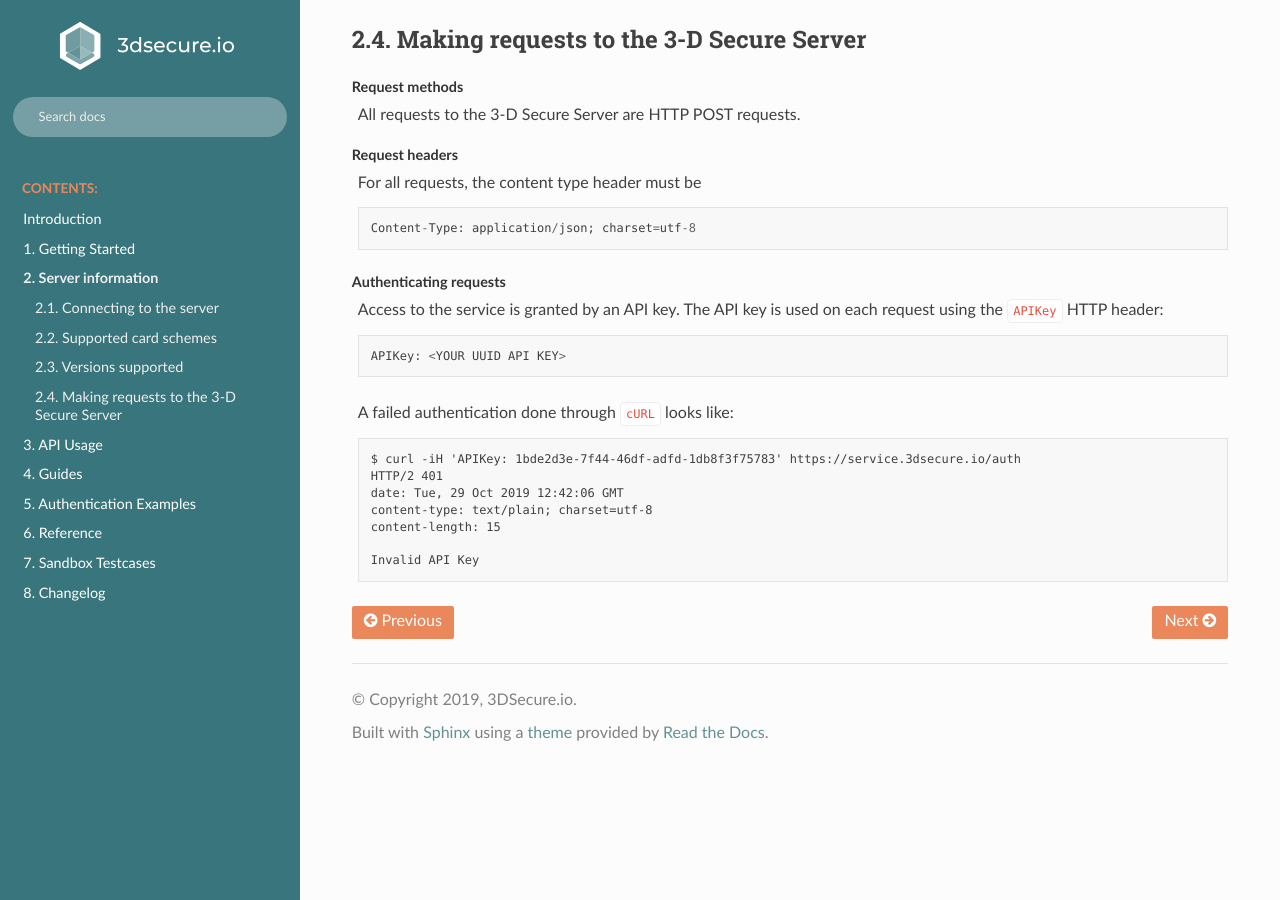
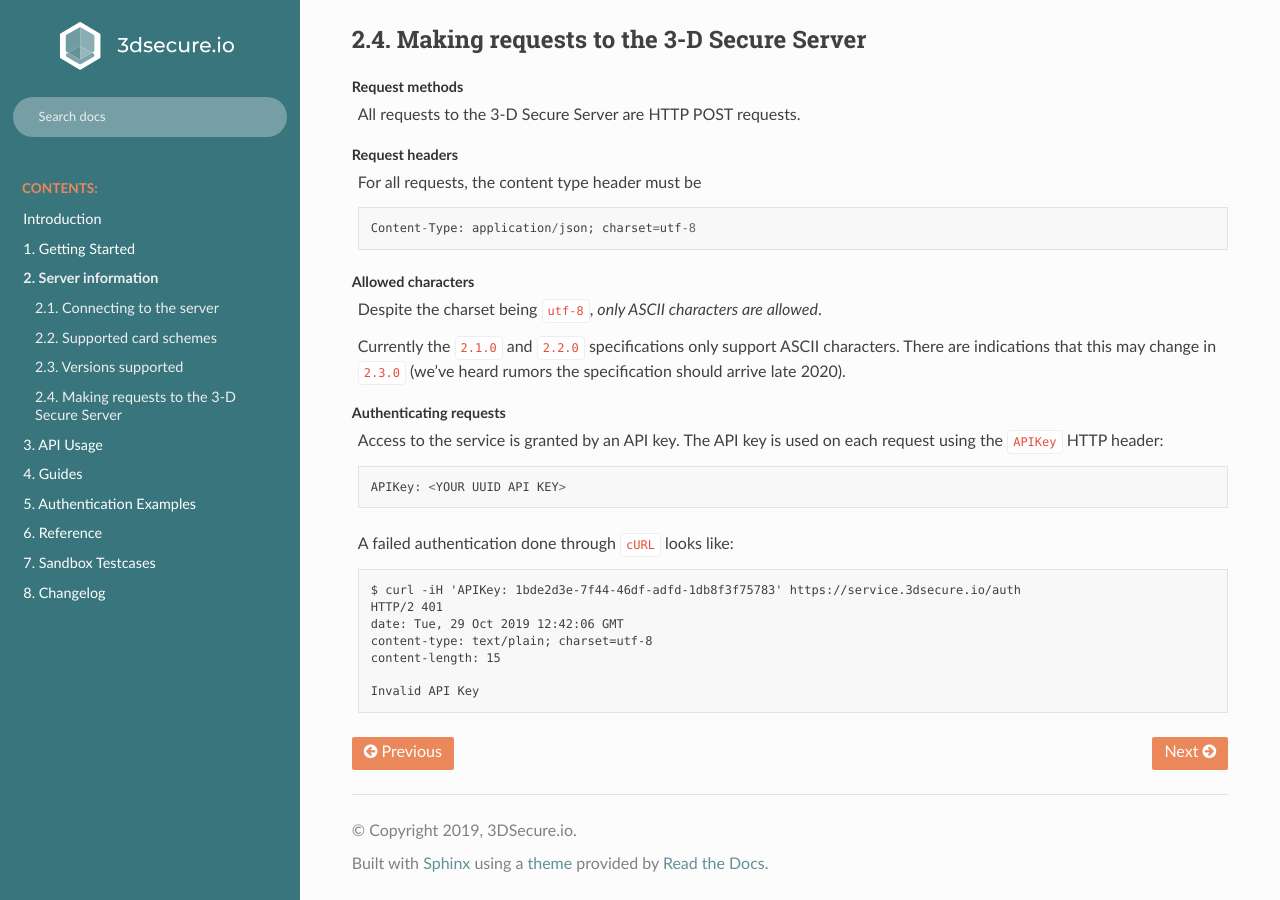
Before and after one commit to clearhaus/3DSv2-api-documentation, a Sphinx documentation site: the page built from source/server-information.rst, in a window 1280 px wide and 900 px high, scrolled down 625 px. Built offline with Sphinx 7.4.7 and the Read the Docs theme 2.0.0, drawn with Linux system fonts in a browser that asks for light colours.

Commit message:
Clarify that only ASCII characters are allowed

```diff
--- a/source/auth.rst
+++ b/source/auth.rst
@@ -7,6 +7,9 @@
 The ``/auth`` endpoint is used to provide the issuer with data for performing
 an authentication. The resulting Authentication Response (``ARes``) can either
 be the final message due to a frictionless flow or lead to a challenge flow.
+
+Please note that only ASCII characters are allowed, as described in
+:ref:`requests`.
 
 ************
 Request flow
--- a/source/changelog.rst
+++ b/source/changelog.rst
@@ -10,6 +10,11 @@ be found in the revision history.
 Select changes are added here.
 
 Pull requests and issues are welcome.
+
+June 29th, 2020
+***************
+
+1. Clarify that only ASCII characters are allowed.
 
 June 25th, 2020
 ***************
--- a/source/server-information.rst
+++ b/source/server-information.rst
@@ -44,6 +44,13 @@ Request headers
 
     Content-Type: application/json; charset=utf-8
 
+Allowed characters
+  Despite the charset being ``utf-8``, *only ASCII characters are allowed*.
+
+  Currently the ``2.1.0`` and ``2.2.0`` specifications only support ASCII
+  characters. There are indications that this may change in ``2.3.0``  (we've
+  heard rumors the specification should arrive late 2020).
+
 Authenticating requests
   Access to the service is granted by an API key. The API key is used on each
   request using the ``APIKey`` HTTP header:
```
